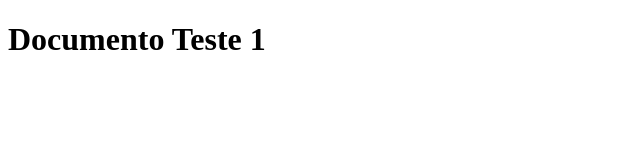
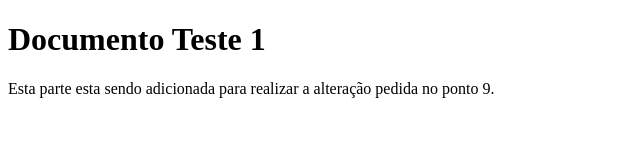
Before and after one commit to MatheusZago/matheus-lui-estudos, a plain HTML site: page sprint-1-semana-01/pasta-teste/index.html in a window 1280 px wide. Shown: the whole page, without its empty margins (0-640 px from the left). Drawn offline with Linux system fonts and the light colour scheme.

Commit message:
Alterações do README e index

```diff
--- a/sprint-1-semana-01/pasta-teste/index.html
+++ b/sprint-1-semana-01/pasta-teste/index.html
@@ -8,5 +8,7 @@
 <body>
 
     <h1>Documento Teste 1</h1>
+
+    <p>Esta parte esta sendo adicionada para realizar a alteração pedida no ponto 9.</p>
 </body>
 </html>
```
Also changed, not shown: 1 other file.
